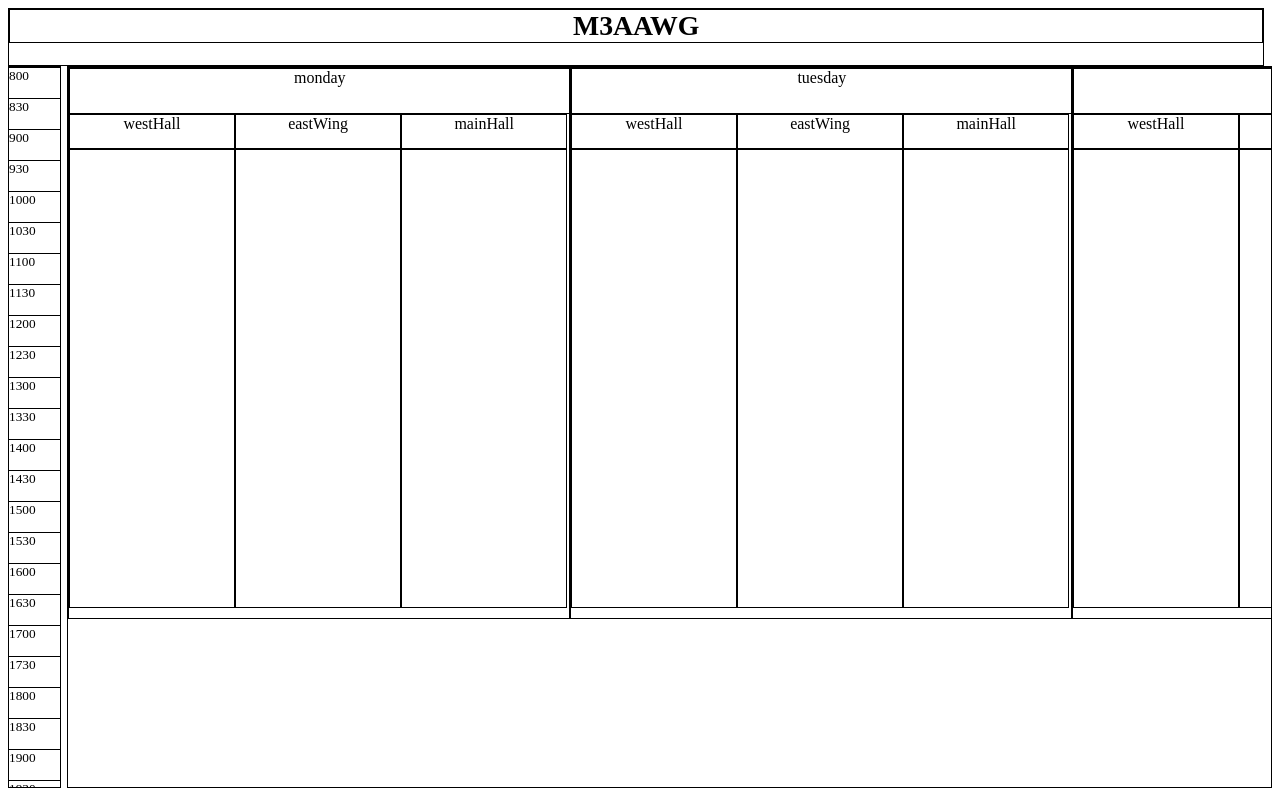
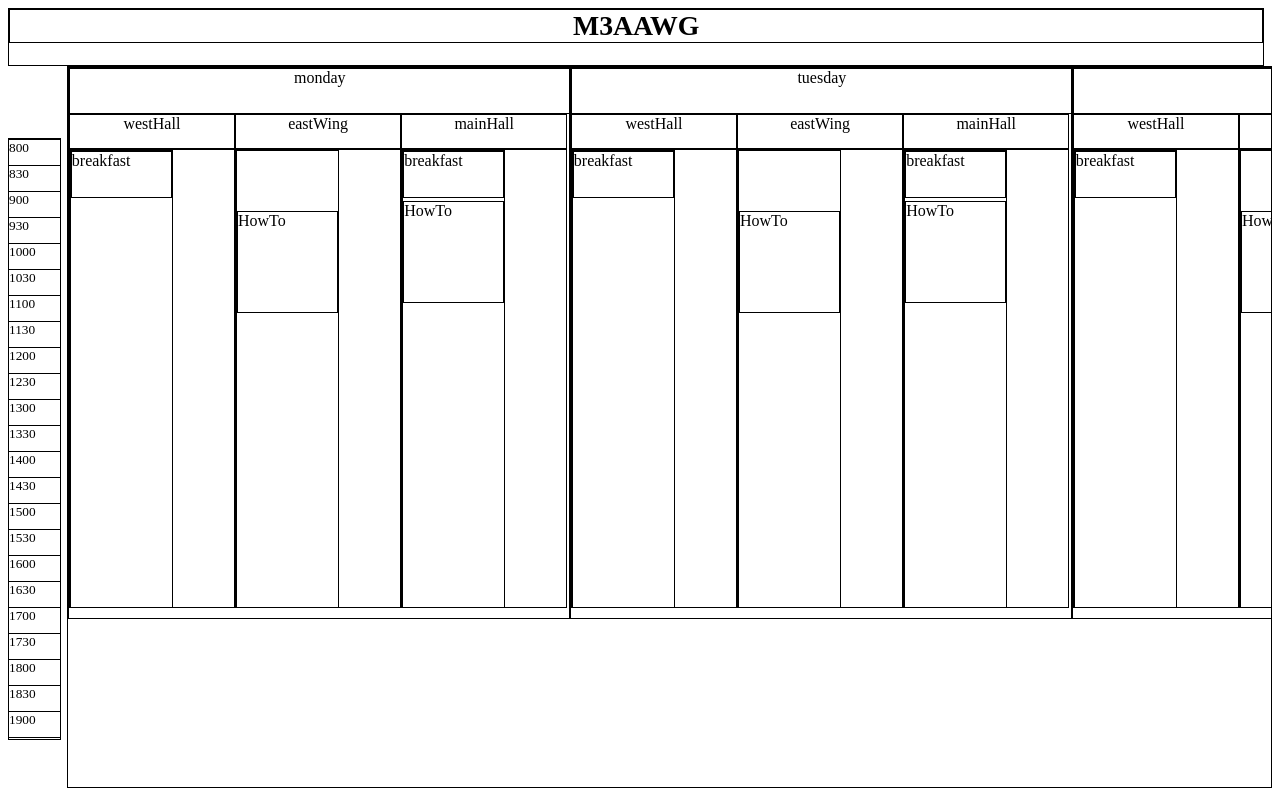
Before and after one commit to johnbuildsthings/mvp, a website: page client/index.html in a window 1280 px wide. Drawn offline with nearby package versions, Linux system fonts and the light colour scheme.

Commit message:
basic layout working

```diff
--- a/client/index.html
+++ b/client/index.html
@@ -9,7 +9,7 @@
   <div class='title'  ng-controller='titleController'>
     <h1 style='font-size:smaller;'>{{ title }}</h1>
   </div>
-  <div class='timeTable' ng-controller='timeTableController'>
+  <div class='timeTable' style="top:130px" ng-controller='timeTableController'>
     <div ng-repeat='time in table.times' style="border-top: 1px solid black; height:{{ table.height }}%; ">{{ time }}</div>
   </div>
 
@@ -25,9 +25,9 @@
 
           <div class='eventBox' style='width: {{ (100 / table.rooms.length) -.5 }}%' ng-repeat='room in table.rooms'>
 
-            <div class='innerEventBox' ng-repeat='event in table[{{ room }}]'>
+            <div class='innerEventBox' ng-repeat='event in table[room]'>
 
-              <div class='event' style="top: {{ event.start }}px; height: {{ event.duration }}px; ">
+              <div class='event' style="top: {{ event.start }}; height: {{ event.duration }}; ">
                 <span>{{ event.title }}</span>
               </div>
 
--- a/client/style.css
+++ b/client/style.css
@@ -27,7 +27,7 @@
 }
 
 .timeTable{
-  height: 90vh;
+  height: 75vh;
   width: 4vw;
   font-size:smaller;
   position: absolute;
@@ -82,5 +82,7 @@
 
 .event{
   height:100px;
-  position: absolute;
+  width:99px;
+  position: relative;
+  z-index: 800;
 }
--- a/client/views/day.js
+++ b/client/views/day.js
@@ -5,8 +5,8 @@
     date: 'monday',
     rooms: ['westHall', 'eastWing', 'mainHall'],
     westHall: [{start: '0px', duration: '45px', title: 'breakfast'}],
-    eastWing: [{start: '20px', duration: '100px', title: 'HowTo'}],
+    eastWing: [{start: '60px', duration: '100px', title: 'HowTo'}],
     mainHall: [{start: '0px', duration: '45px', title: 'breakfast'},
-      {start: '20px', duration: '100px', title: 'HowTo'}]
+      {start: '50px', duration: '100px', title: 'HowTo'}]
   };
 });
```
